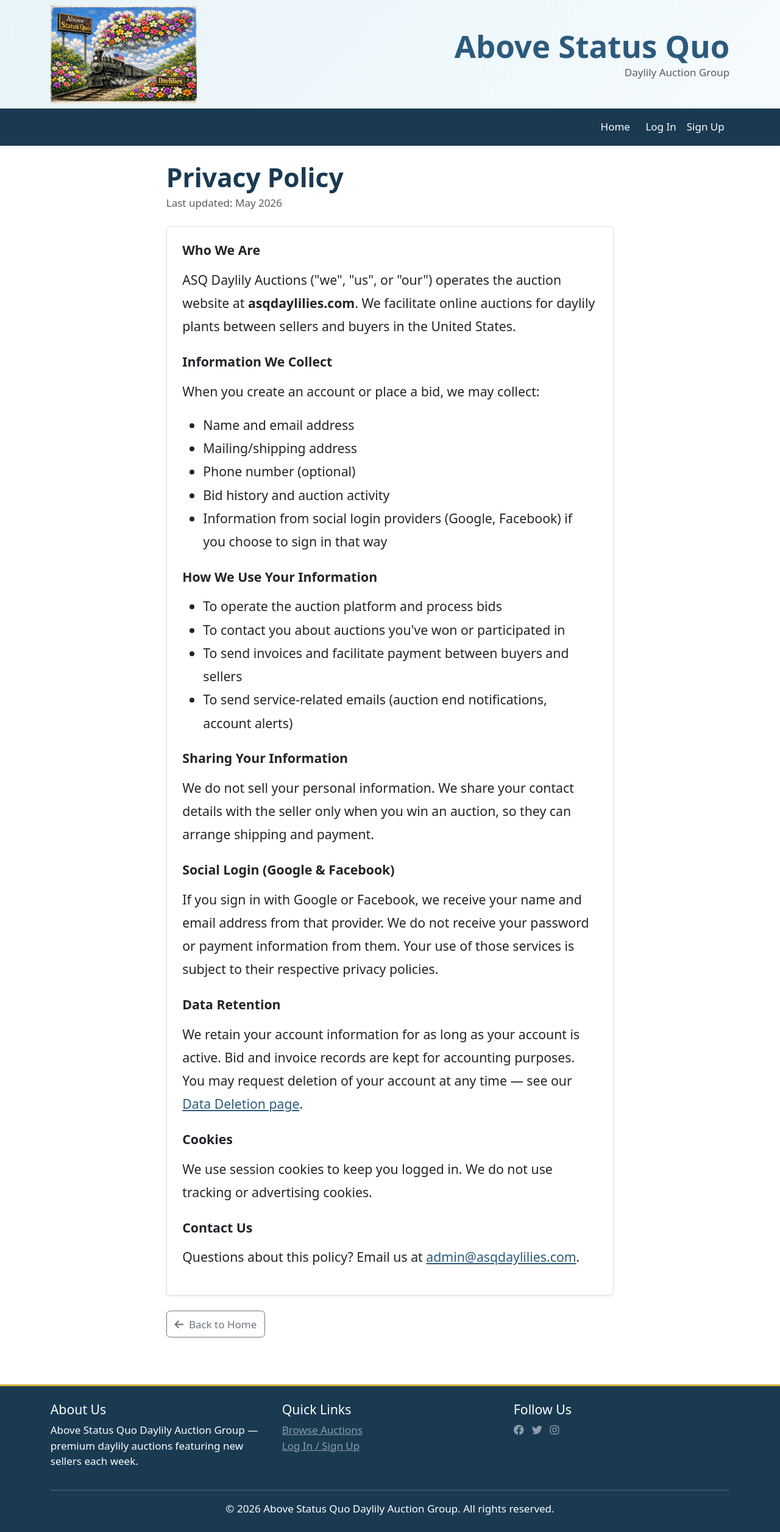
After one commit to ksuviper/auction-site, a Django app: template auction_site/auction_site/templates/legal/privacy_policy.html in a window 1280 px wide. The commit adds this page. Shown: the whole page at 61% size. Run offline with Django 3.2, Linux system fonts and the light colour scheme; the template is opened without the code that fills it, so the values that code supplies are empty.

Commit message:
Remove Microsoft login, add privacy policy and data deletion pages
- Remove Microsoft from social login buttons (login + signup templates)
- Remove Microsoft from INSTALLED_APPS and SOCIALACCOUNT_PROVIDERS
- Switch social buttons to 2-column layout (Google + Facebook)
- Add /privacy/ and /privacy/data-deletion/ pages for Facebook app review

Co-Authored-By: Claude Sonnet 4.6 <noreply@anthropic.com>

```diff
--- /dev/null
+++ b/auction_site/auction_site/templates/legal/privacy_policy.html
@@ -0,0 +1,70 @@
+{% extends "base.html" %}
+
+{% block title %}Privacy Policy – ASQ Daylily Auctions{% endblock %}
+
+{% block content %}
+<div class="row justify-content-center">
+  <div class="col-12 col-lg-8">
+
+    <h1 class="fw-bold mb-1">Privacy Policy</h1>
+    <p class="text-muted mb-4">Last updated: May 2026</p>
+
+    <div class="card shadow-sm mb-4">
+      <div class="card-body p-4 fs-5" style="line-height:1.8;">
+
+        <h2 class="h5 fw-bold mb-3">Who We Are</h2>
+        <p>ASQ Daylily Auctions ("we", "us", or "our") operates the auction website at
+          <strong>asqdaylilies.com</strong>. We facilitate online auctions for daylily plants
+          between sellers and buyers in the United States.</p>
+
+        <h2 class="h5 fw-bold mt-4 mb-3">Information We Collect</h2>
+        <p>When you create an account or place a bid, we may collect:</p>
+        <ul>
+          <li>Name and email address</li>
+          <li>Mailing/shipping address</li>
+          <li>Phone number (optional)</li>
+          <li>Bid history and auction activity</li>
+          <li>Information from social login providers (Google, Facebook) if you choose to sign in that way</li>
+        </ul>
+
+        <h2 class="h5 fw-bold mt-4 mb-3">How We Use Your Information</h2>
+        <ul>
+          <li>To operate the auction platform and process bids</li>
+          <li>To contact you about auctions you've won or participated in</li>
+          <li>To send invoices and facilitate payment between buyers and sellers</li>
+          <li>To send service-related emails (auction end notifications, account alerts)</li>
+        </ul>
+
+        <h2 class="h5 fw-bold mt-4 mb-3">Sharing Your Information</h2>
+        <p>We do not sell your personal information. We share your contact details with the
+          seller only when you win an auction, so they can arrange shipping and payment.</p>
+
+        <h2 class="h5 fw-bold mt-4 mb-3">Social Login (Google &amp; Facebook)</h2>
+        <p>If you sign in with Google or Facebook, we receive your name and email address
+          from that provider. We do not receive your password or payment information from them.
+          Your use of those services is subject to their respective privacy policies.</p>
+
+        <h2 class="h5 fw-bold mt-4 mb-3">Data Retention</h2>
+        <p>We retain your account information for as long as your account is active. Bid and
+          invoice records are kept for accounting purposes. You may request deletion of your
+          account at any time — see our
+          <a href="{% url 'data_deletion' %}">Data Deletion page</a>.</p>
+
+        <h2 class="h5 fw-bold mt-4 mb-3">Cookies</h2>
+        <p>We use session cookies to keep you logged in. We do not use tracking or advertising
+          cookies.</p>
+
+        <h2 class="h5 fw-bold mt-4 mb-3">Contact Us</h2>
+        <p>Questions about this policy? Email us at
+          <a href="mailto:admin@asqdaylilies.com">admin@asqdaylilies.com</a>.</p>
+
+      </div>
+    </div>
+
+    <a href="{% url 'home' %}" class="btn btn-outline-secondary">
+      <i class="fas fa-arrow-left me-2"></i>Back to Home
+    </a>
+
+  </div>
+</div>
+{% endblock %}
--- a/auction_site/auction_site/urls.py
+++ b/auction_site/auction_site/urls.py
@@ -26,6 +26,8 @@ from . import views
 urlpatterns = [
     path('', views.index, name='home'),
     path('robots.txt', TemplateView.as_view(template_name='robots.txt', content_type='text/plain')),
+    path('privacy/', TemplateView.as_view(template_name='legal/privacy_policy.html'), name='privacy_policy'),
+    path('privacy/data-deletion/', TemplateView.as_view(template_name='legal/data_deletion.html'), name='data_deletion'),
     path('favicon.ico', RedirectView.as_view(url=settings.STATIC_URL + 'favicon.ico', permanent=True)),
     path('admin/invoices/', include('auctions.invoice_urls')),
     path('admin/weekly-setup/', include('auctions.weekly_setup_urls')),
```
Also changed, not shown: auction_site/auction_site/settings.py (+0 -8 lines), auction_site/auction_site/templates/account/login.html (+2 -7 lines), auction_site/auction_site/templates/account/signup.html (+2 -7 lines), auction_site/auction_site/templates/legal/data_deletion.html (added, +61 -0 lines).
